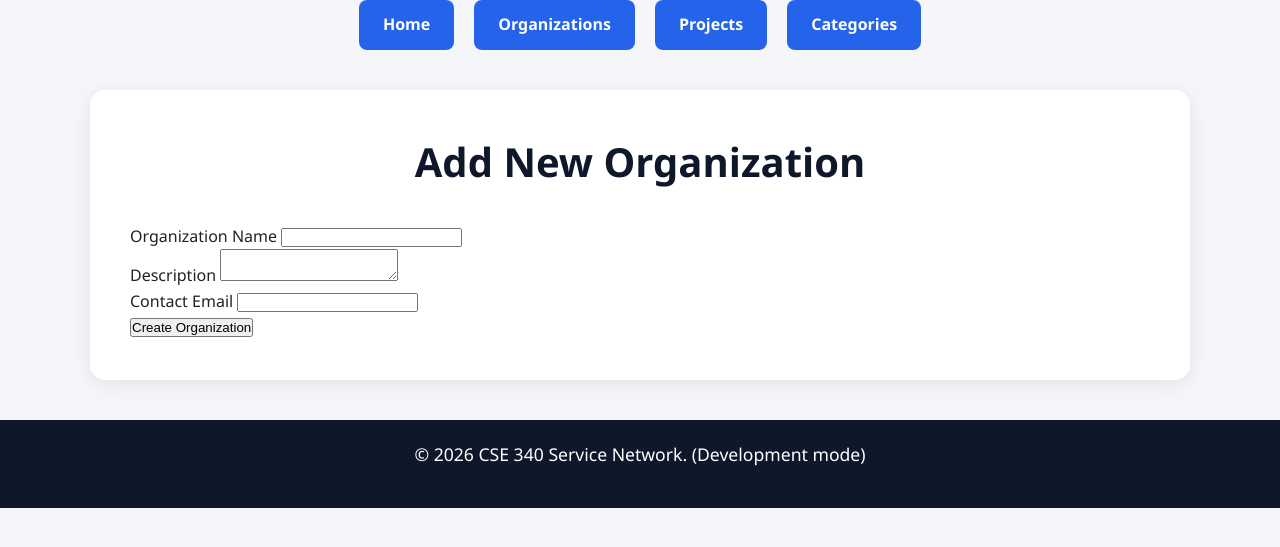
After one commit to slplaine/cse340-course-repo, a Node server app: page /new-organization in a window 1280 px wide. The commit adds this page. Shown: the top 547 px of the page. Run offline with Node 20, Linux system fonts and the light colour scheme.

Commit message:
making activities

```diff
--- a/src/controllers/organizations.js
+++ b/src/controllers/organizations.js
@@ -18,5 +18,11 @@ const showOrganizationDetailsPage = async (req, res) => {
     res.render('organization', { title, organizationDetails, projects });
 };
 
+const showNewOrganizationForm = async (req, res) => {
+    const title = 'Add New Organization';
+
+    res.render('new-organization', { title });
+}
+
 // Export any controller functions
-export { showOrganizationsPage, showOrganizationDetailsPage };
+export { showOrganizationsPage, showOrganizationDetailsPage, showNewOrganizationForm };
--- a/src/routes.js
+++ b/src/routes.js
@@ -1,4 +1,5 @@
 import express from 'express';
+import { showNewOrganizationForm } from './controllers/organizations.js';
 import { showOrganizationDetailsPage } from './controllers/organizations.js';
 import { showProjectDetailsPage } from './controllers/projects.js';
 import {showCategoryDetailsPage} from './controllers/categories.js';
@@ -23,6 +24,9 @@ router.get('/organization/:id', showOrganizationDetailsPage);
 router.get('/project/:id', showProjectDetailsPage);
 // Route for category details page
 router.get('/category/:id', showCategoryDetailsPage);
+// Route for new organization form
+router.get('/new-organization', showNewOrganizationForm);
+
 
 
 // error-handling routes
--- /dev/null
+++ b/src/views/new-organization.ejs
@@ -0,0 +1,37 @@
+
+<%- include('partials/header') %>
+<main>
+    <h1><%= title %></h1>
+
+ <form action="/new-organization" method="POST">
+    <div class="form-group">
+      <label for="name">Organization Name</label>
+      <input
+        type="text"
+        id="name"
+        name="name"
+      />
+    </div>
+
+    <div class="form-group">
+      <label for="description">Description</label>
+      <textarea
+        id="description"
+        name="description"
+      ></textarea>
+    </div>
+
+    <div class="form-group">
+      <label for="contactEmail">Contact Email</label>
+      <input
+        type="text"
+        id="contactEmail"
+        name="contactEmail"
+      />
+    </div>
+
+    <button type="submit">Create Organization</button>
+  </form>
+
+</main>
+<%- include('partials/footer') %>
--- a/src/views/organizations.ejs
+++ b/src/views/organizations.ejs
@@ -12,6 +12,8 @@
                 </a>: <%= organization.contact_email %></li>
             <% }); %>
         </ul>
+        <p><a href="/new-organization">Add a new organization</a></p>
+
     </main>
 
 <%- include('partials/footer') %>
```
Also changed, not shown: public/images/placeholder-logo.png (added).
